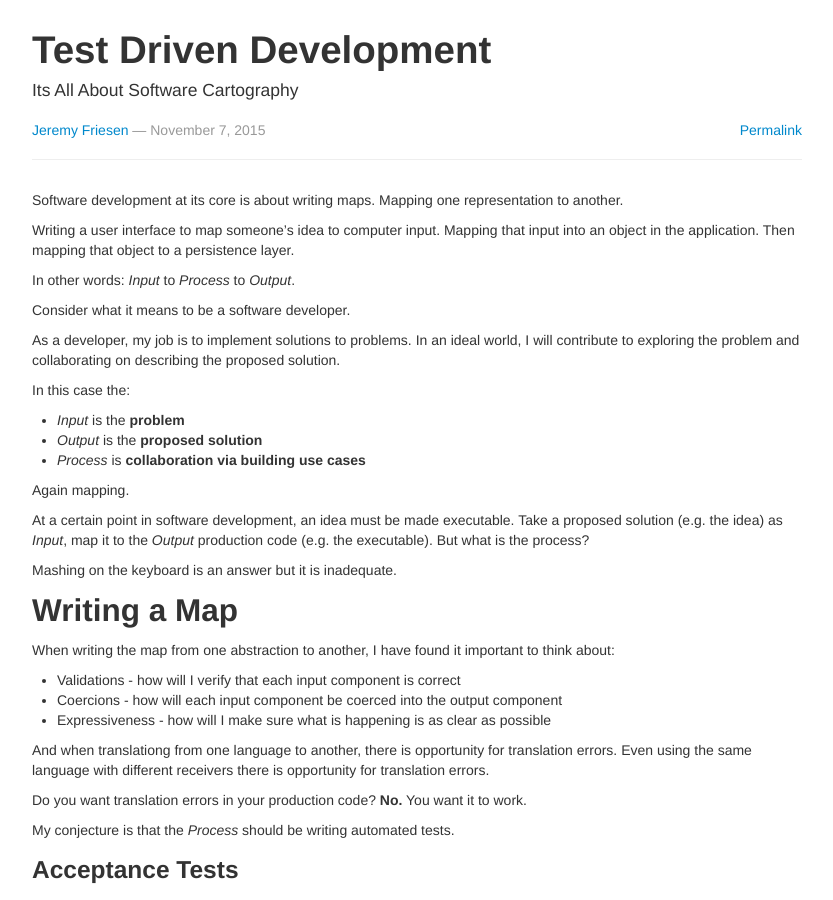
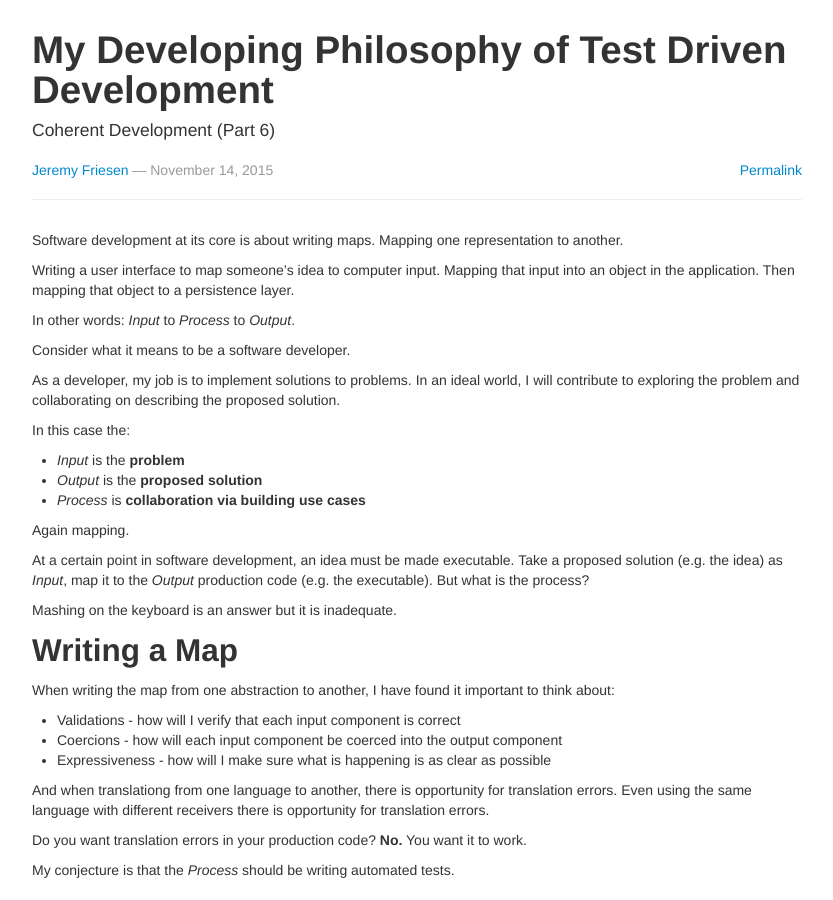
Before and after one commit to terrellt/ndlib.github.io, a Jekyll site: the page built from _posts/2015-11-14-my-developoing-philosophy-of-test-driven-development.md, in a window 1280 px wide and 900 px high. Shown: the whole window, without its empty margins (223-1056 px from the left). Built offline with Jekyll 4.4.1, drawn with Linux system fonts in a browser that asks for light colours; Markdown is read by kramdown in place of the engine named in the settings.

Commit message:
Moving things around

```diff
--- a/_posts/2015-11-07-test-driven-development.md
+++ b/_posts/2015-11-14-my-developoing-philosophy-of-test-driven-development.md
@@ -1,10 +1,10 @@
 ---
 author:   jeremyf
 category: practices
-filename: 2015-11-07-test-driven-development.md
+filename: 2015-11-14-my-developoing-philosophy-of-test-driven-development.md
 layout:   post
-tagline:  Its All About Software Cartography
-title:    Test Driven Development
+tagline:  Coherent Development (Part 6)
+title:    My Developing Philosophy of Test Driven Development
 tags:     rails, design, projecthydra, coherent-development
 ---
 
```
Also changed, not shown: _posts/2015-10-06-coherent-development-part-1.md (+2 -2 lines).
